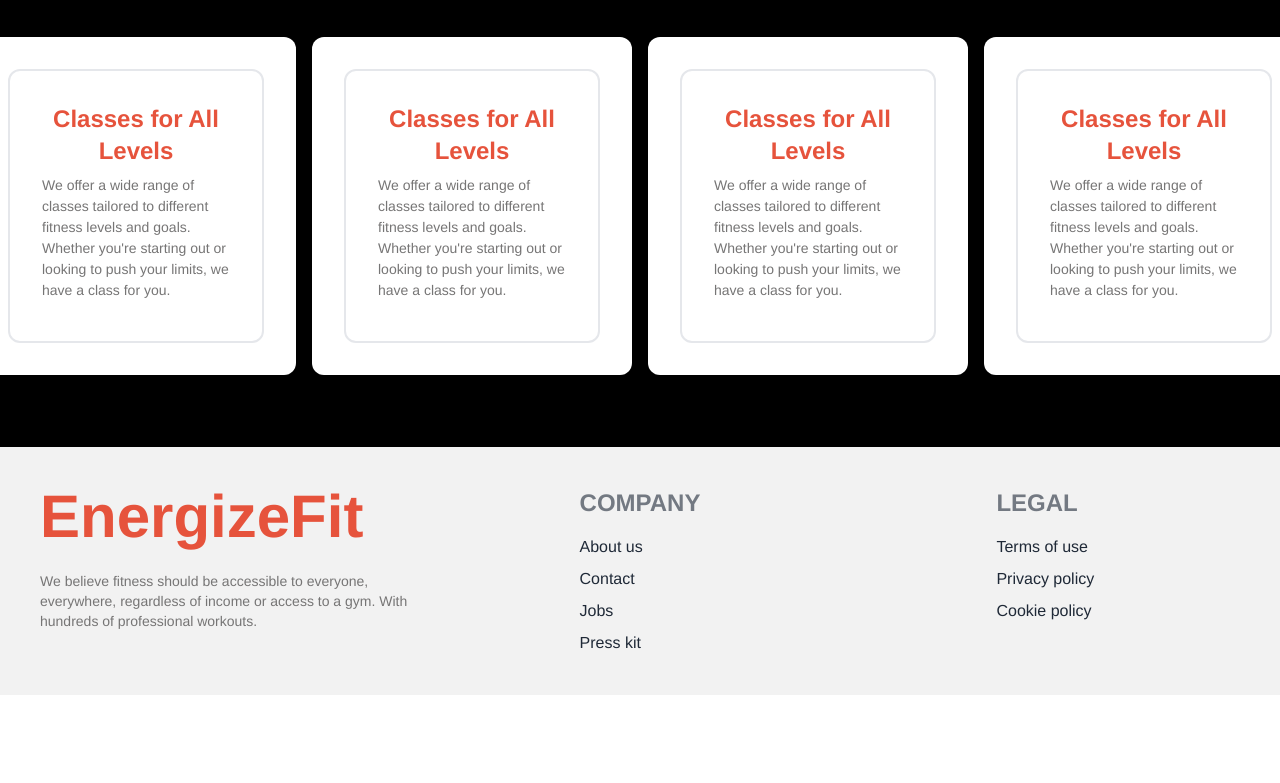
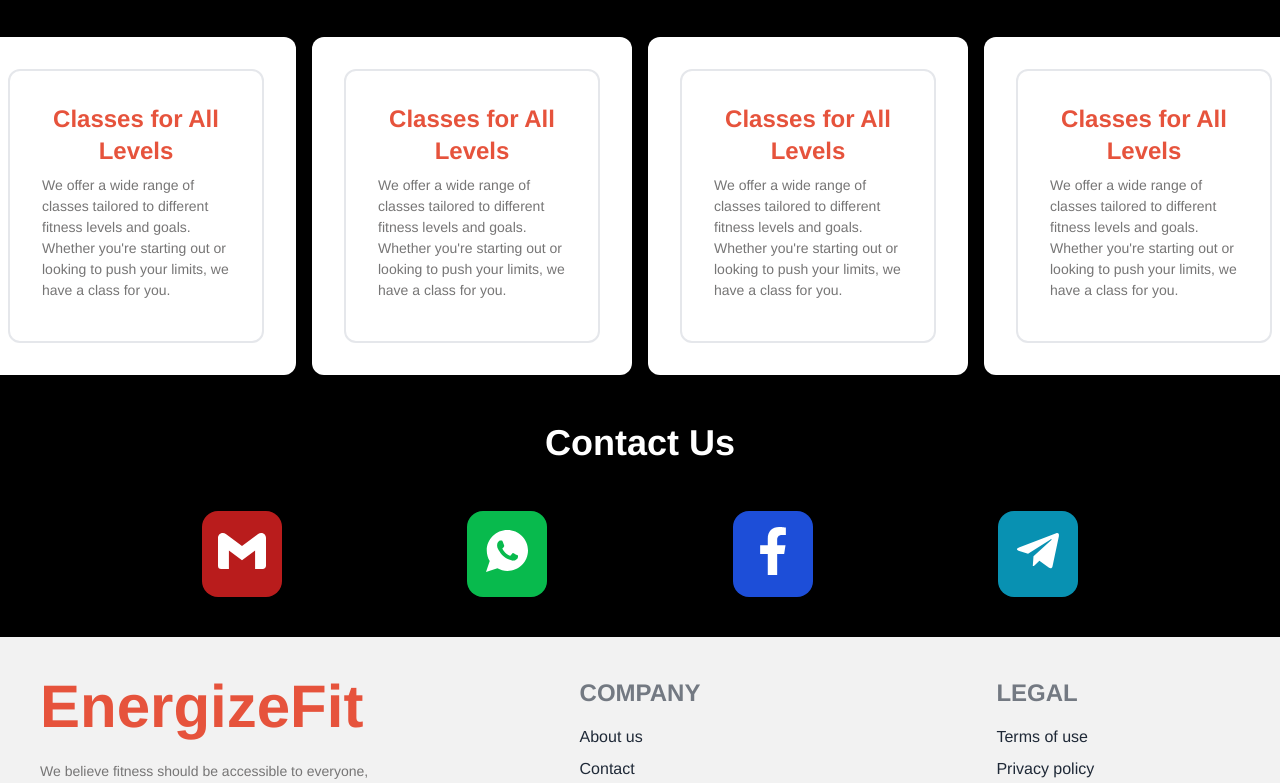
Before and after one commit to tuhin92/EnergizeFit, a React (Vite) app: page /about in a window 1280 px wide. Shown: the part 1455-2238 px from the top of the page. Before the commit the page ends 2150 px from the top, so only its background shows below. Built offline with nearby package versions, Linux system fonts and the light colour scheme.

Commit message:
add contact us media

```diff
--- a/src/Components/About.jsx
+++ b/src/Components/About.jsx
@@ -13,6 +13,10 @@ import './styles.css';
 
 // Import required modules
 import { EffectCards, Autoplay } from 'swiper/modules';
+
+import { SiGmail } from "react-icons/si";
+import { IoLogoWhatsapp } from "react-icons/io";
+import { FaTelegramPlane, FaFacebookF } from "react-icons/fa";
 
 const About = () => {
     useEffect(() => {
@@ -108,8 +112,6 @@ const About = () => {
                 </div>
             </div>
 
-
-
             <div className="hero  min-h-96 mt-8">
                 <div className="hero-content flex-col lg:flex-row">
                     <img data-aos="fade-up"
@@ -124,9 +126,6 @@ const About = () => {
                     </div>
                 </div>
             </div>
-
-
-
 
             {/* what we offer */}
             <div>
@@ -179,6 +178,33 @@ const About = () => {
 
 
 
+            {/* contact us  */}
+            <div>
+                <h1 data-aos="fade-up" className="text-4xl font-bold text-center mt-12">Contact Us</h1>
+                <div className=' flex justify-evenly mt-12'>
+                    <div data-aos="zoom-in" className='bg-red-700 p-4 rounded-2xl'>
+                        <button>
+                            <SiGmail className='h-12 w-12'></SiGmail>
+                        </button>
+                    </div>
+                    <div data-aos="zoom-in" className='bg-[#08ba4d] p-4 rounded-2xl'>
+                        <button>
+                            <IoLogoWhatsapp className='h-12 w-12'></IoLogoWhatsapp>
+                        </button>
+                    </div>
+                    <div data-aos="zoom-in" className='bg-blue-700 p-4 rounded-2xl'>
+                        <button>
+                            <FaFacebookF className='h-12 w-12'></FaFacebookF>
+                        </button>
+                    </div>
+                    <div data-aos="zoom-in" className='bg-cyan-600 p-4 rounded-2xl'>
+                        <button>
+                            <FaTelegramPlane className='h-12 w-12'></FaTelegramPlane>
+                        </button>
+                    </div>
+                </div>
+            </div>
+
         </div>
     );
 };
```
